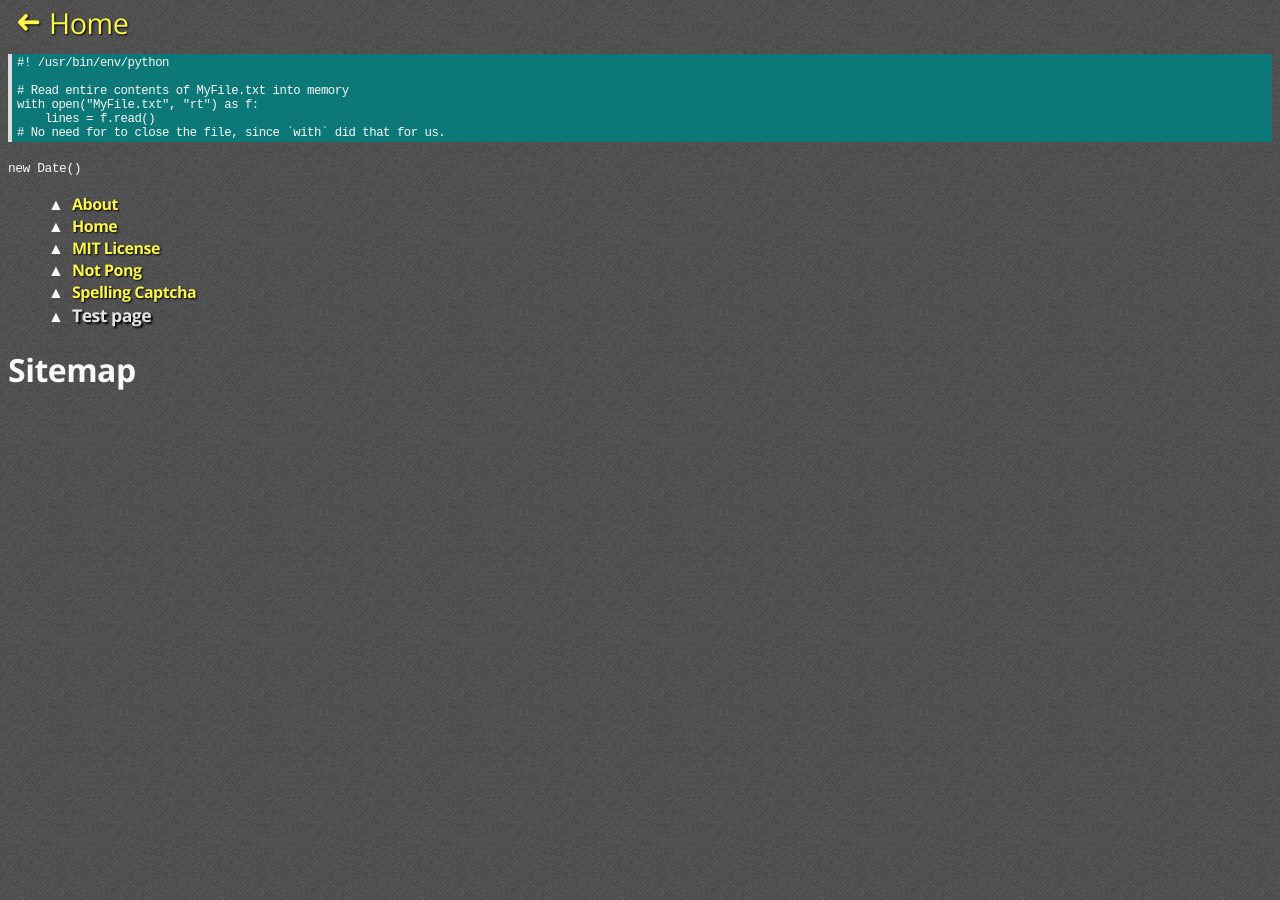
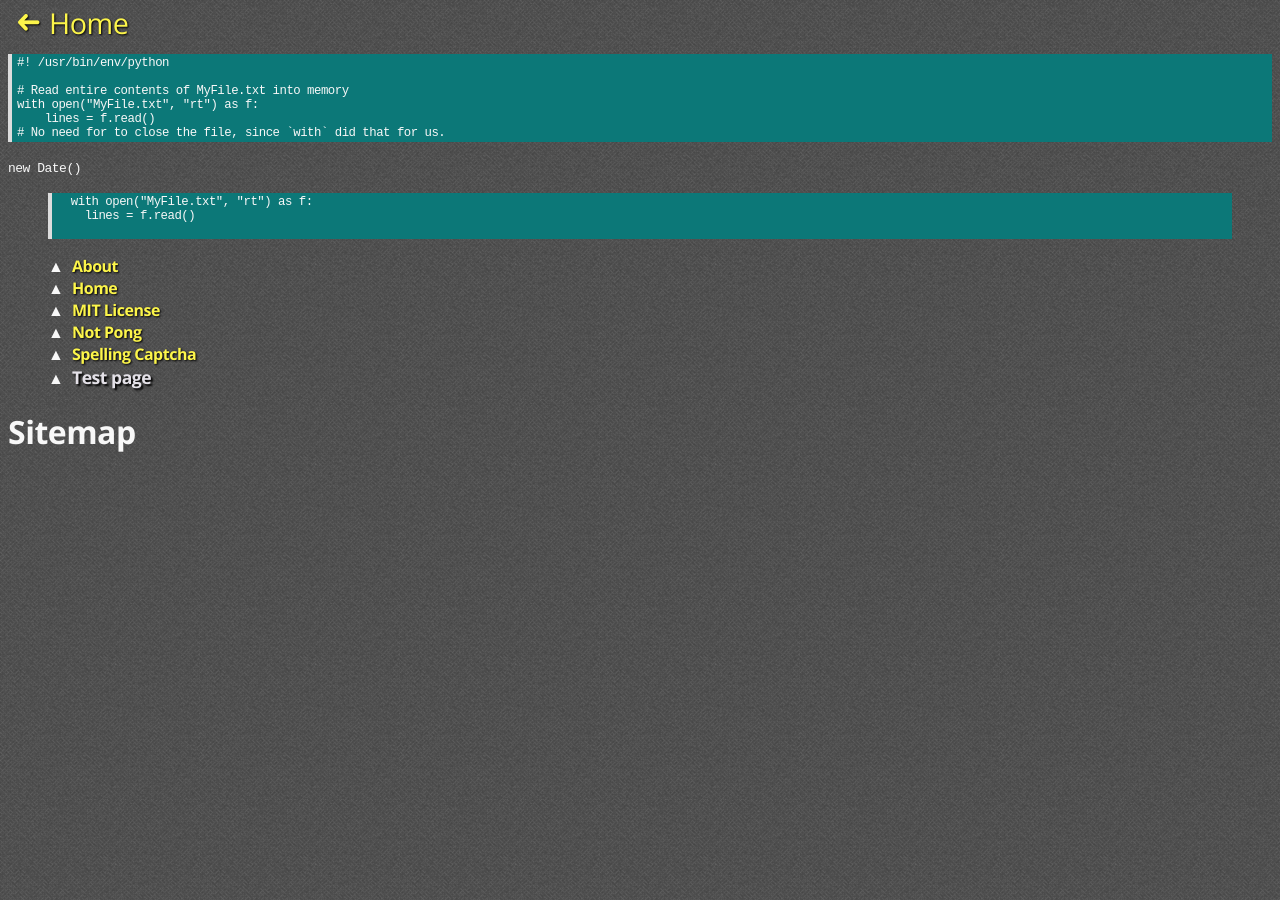
Before and after one commit to le717/le717.github.io, a Jekyll site: the page built from pages/test.html, in a window 1280 px wide. Built offline with Jekyll 4.4.1, drawn with Linux system fonts in a browser that asks for light colours; some web fonts are replaced; Markdown is read by kramdown in place of the engine named in the settings.

Commit message:
Update test.html
[ci skip]

```diff
--- a/pages/test.html
+++ b/pages/test.html
@@ -16,6 +16,11 @@ with open("MyFile.txt", "rt") as f:
 # No need for to close the file, since `with` did that for us.</pre>
 
   <code>new Date()</code>
+
+  {% highlight python3 %}
+  with open("MyFile.txt", "rt") as f:
+    lines = f.read()
+  {% endhighlight %}
 
   <nav>
     <ul>
```
